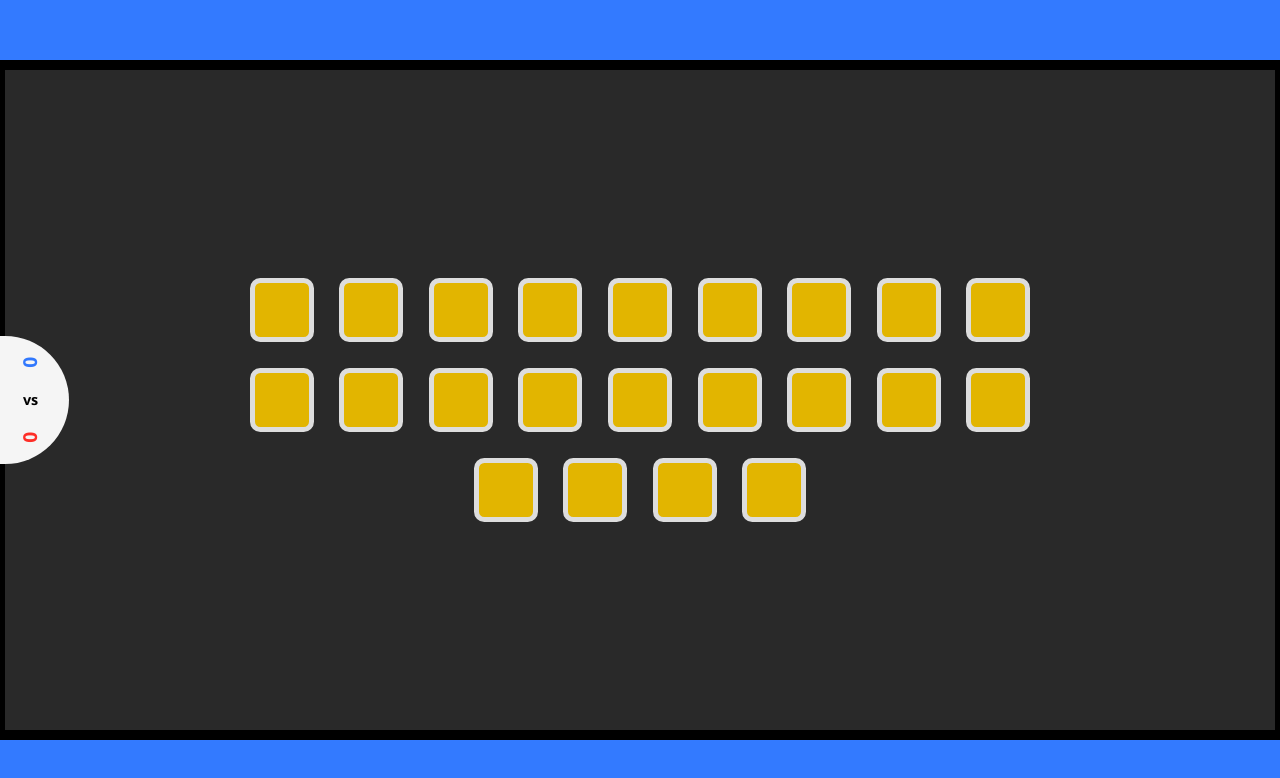
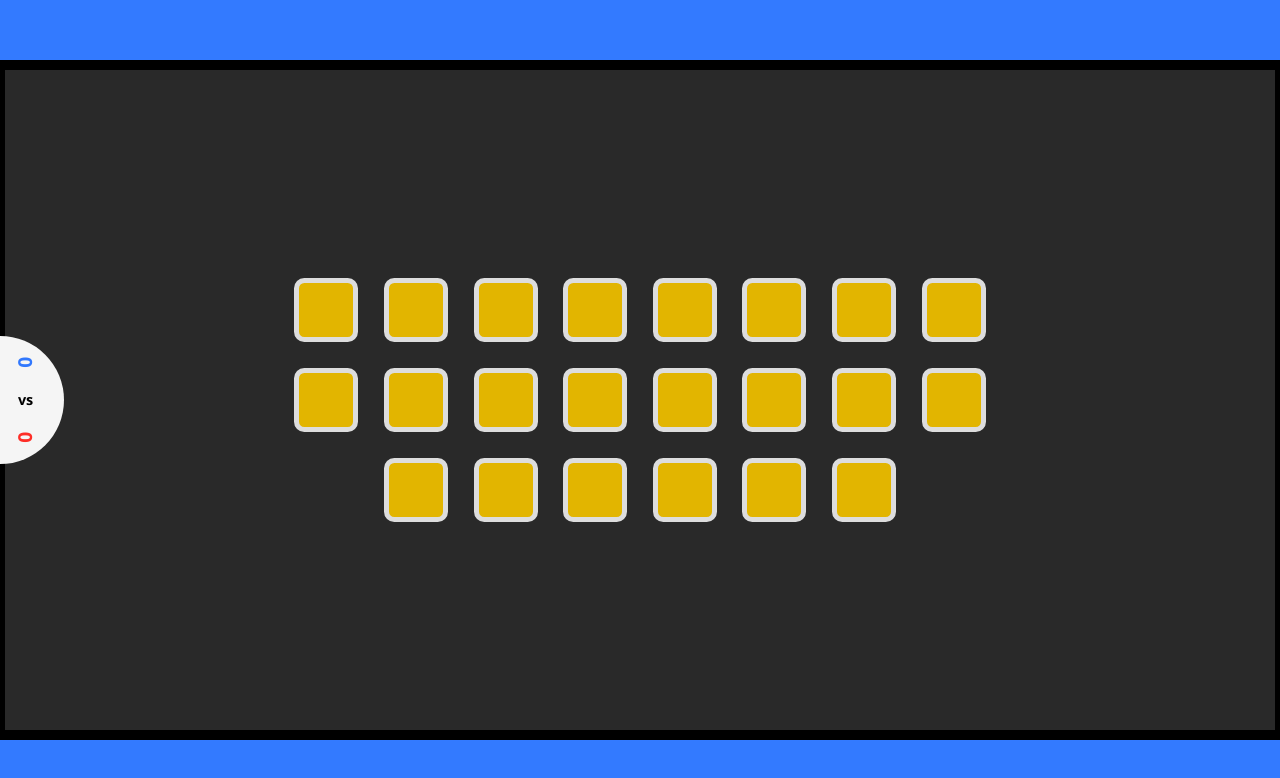
Before and after one commit to Arman75462/Memory-Duel, a React (Vite) app: page / in a window 1280 px wide. Shown: the top 778 px of the page. Built offline with nearby package versions, Linux system fonts and the light colour scheme.

Commit message:
Complete main logic for card flipping feature: - Moved arrayOfImageCardsData into its own file to streamline data management and enhance modularity. - Transferred the main game logic to the TableOfCards component to centralize gameplay functionality and improve component structure.

```diff
--- a/src/App.jsx
+++ b/src/App.jsx
@@ -1,10 +1,15 @@
 import "./App.css";
-import "./components/TableOfCards.jsx";
+import { useState } from "react";
 import TableOfCards from "./components/TableOfCards.jsx";
+import ScoreBoard from "./components/ScoreBoard.jsx";
 
 function App() {
+  const [bluePlayerScore, setBluePlayerScore] = useState(0);
+  const [redPlayerScore, setRedPlayerScore] = useState(0);
+
   return (
     <div className="App">
+      <ScoreBoard />
       <TableOfCards />
     </div>
   );
--- /dev/null
+++ b/src/assets/arrayOfImageCardsData.js
@@ -0,0 +1,170 @@
+import clockImage from "./card-images/clockImage.webp";
+import dumbbellImage from "./card-images/dumbbellImage.webp";
+import fishImage from "./card-images/fishImage.webp";
+import flowerImage from "./card-images/flowerImage.webp";
+import footballImage from "./card-images/footballImage.webp";
+import ghostImage from "./card-images/ghostImage.webp";
+import ladybugImage from "./card-images/ladybugImage.webp";
+import melonImage from "./card-images/melonImage.webp";
+import ratImage from "./card-images/ratImage.webp";
+import sunImage from "./card-images/sunImage.webp";
+import swordImage from "./card-images/swordImage.webp";
+
+const arrayOfImageCardsData = [
+  {
+    id: 1,
+    cardImageSrc: clockImage,
+    cardImageAlt: "Clock-1",
+    ImageCardBack_BackgroundColor: "#fa8072",
+    matchId: "Clock",
+  },
+  {
+    id: 2,
+    cardImageSrc: dumbbellImage,
+    cardImageAlt: "Dumbbell-1",
+    ImageCardBack_BackgroundColor: "#e14adc",
+    matchId: "Dumbbell",
+  },
+  {
+    id: 3,
+    cardImageSrc: fishImage,
+    cardImageAlt: "Fish-1",
+    ImageCardBack_BackgroundColor: "#40e0d0",
+    matchId: "Fish",
+  },
+  {
+    id: 4,
+    cardImageSrc: flowerImage,
+    cardImageAlt: "Flower-1",
+    ImageCardBack_BackgroundColor: "#4169e1",
+    matchId: "Flower",
+  },
+  {
+    id: 5,
+    cardImageSrc: footballImage,
+    cardImageAlt: "Football-1",
+    ImageCardBack_BackgroundColor: "#38d038",
+    matchId: "Football",
+  },
+  {
+    id: 6,
+    cardImageSrc: ghostImage,
+    cardImageAlt: "Ghost-1",
+    ImageCardBack_BackgroundColor: "#8b008b",
+    matchId: "Ghost",
+  },
+  {
+    id: 7,
+    cardImageSrc: ladybugImage,
+    cardImageAlt: "Ladybug-1",
+    ImageCardBack_BackgroundColor: "#ffff00",
+    matchId: "Ladybug",
+  },
+  {
+    id: 8,
+    cardImageSrc: melonImage,
+    cardImageAlt: "Melon-1",
+    ImageCardBack_BackgroundColor: "#3e3e7b",
+    matchId: "Melon",
+  },
+  {
+    id: 9,
+    cardImageSrc: ratImage,
+    cardImageAlt: "Rat-1",
+    ImageCardBack_BackgroundColor: "#9f1237",
+    matchId: "Rat",
+  },
+  {
+    id: 10,
+    cardImageSrc: sunImage,
+    cardImageAlt: "Sun-1",
+    ImageCardBack_BackgroundColor: "#007FFF",
+    matchId: "Sun",
+  },
+  {
+    id: 11,
+    cardImageSrc: swordImage,
+    cardImageAlt: "Sword-1",
+    ImageCardBack_BackgroundColor: "#92430a",
+    matchId: "Sword",
+  },
+  {
+    id: 12,
+    cardImageSrc: clockImage,
+    cardImageAlt: "Clock-2",
+    ImageCardBack_BackgroundColor: "#fa8072",
+    matchId: "Clock",
+  },
+  {
+    id: 13,
+    cardImageSrc: dumbbellImage,
+    cardImageAlt: "Dumbbell-2",
+    ImageCardBack_BackgroundColor: "#e14adc",
+    matchId: "Dumbbell",
+  },
+  {
+    id: 14,
+    cardImageSrc: fishImage,
+    cardImageAlt: "Fish-2",
+    ImageCardBack_BackgroundColor: "#40e0d0",
+    matchId: "Fish",
+  },
+  {
+    id: 15,
+    cardImageSrc: flowerImage,
+    cardImageAlt: "Flower-2",
+    ImageCardBack_BackgroundColor: "#4169e1",
+    matchId: "Flower",
+  },
+  {
+    id: 16,
+    cardImageSrc: footballImage,
+    cardImageAlt: "Football-2",
+    ImageCardBack_BackgroundColor: "#38d038",
+    matchId: "Football",
+  },
+  {
+    id: 17,
+    cardImageSrc: ghostImage,
+    cardImageAlt: "Ghost-2",
+    ImageCardBack_BackgroundColor: "#8b008b",
+    matchId: "Ghost",
+  },
+  {
+    id: 18,
+    cardImageSrc: ladybugImage,
+    cardImageAlt: "Ladybug-2",
+    ImageCardBack_BackgroundColor: "#ffff00",
+    matchId: "Ladybug",
+  },
+  {
+    id: 19,
+    cardImageSrc: melonImage,
+    cardImageAlt: "Melon-2",
+    ImageCardBack_BackgroundColor: "#3e3e7b",
+    matchId: "Melon",
+  },
+  {
+    id: 20,
+    cardImageSrc: ratImage,
+    cardImageAlt: "Rat-2",
+    ImageCardBack_BackgroundColor: "#9f1237",
+    matchId: "Rat",
+  },
+  {
+    id: 21,
+    cardImageSrc: sunImage,
+    cardImageAlt: "Sun-2",
+    ImageCardBack_BackgroundColor: "#007FFF",
+    matchId: "Sun",
+  },
+  {
+    id: 22,
+    cardImageSrc: swordImage,
+    cardImageAlt: "Sword-2",
+    ImageCardBack_BackgroundColor: "#92430a",
+    matchId: "Sword",
+  },
+];
+
+export default arrayOfImageCardsData;
--- a/src/assets/global.css
+++ b/src/assets/global.css
@@ -108,3 +108,13 @@ GENERAL STYLES================
 /*============================
 ANIMATIONS====================
 ==============================*/
+@keyframes disappearSmoothly {
+  from {
+    opacity: 1;
+    visibility: visible;
+  }
+  to {
+    opacity: 0;
+    visibility: hidden;
+  }
+}
--- a/src/components/ImageCard.jsx
+++ b/src/components/ImageCard.jsx
@@ -5,20 +5,13 @@ function ImageCard({
   cardImageSrc,
   cardImageAlt,
   ImageCardBack_BackgroundColor,
+  onClick,
 }) {
-  function flipCard() {
-    const cardToFlip = document.getElementById(id);
-    cardToFlip.style.transform = "rotateY(180deg)";
-
-    // Wait before flipping back the cardToFlip
-    setTimeout(() => {
-      cardToFlip.style.transform = "rotateY(0deg)";
-    }, 1500);
-  }
-
   return (
-    <div className="ImageCard" id={id} onClick={flipCard}>
-      <div className="ImageCard__front"></div>
+    <div className="ImageCard" id={id} onClick={onClick}>
+      <div className="ImageCard__front" id={id}>
+        {/* The 'id' is also assigned to ImageCard__front to ensure that the flipping action is triggered from anywhere on the card, not just the borders. Without passing the id to ImageCard__front, clicking on the center part of the card, which corresponds to ImageCard__front, wouldn't activate the flip. */}
+      </div>
       <div
         className="ImageCard__back"
         style={{ backgroundColor: ImageCardBack_BackgroundColor }}
--- a/src/components/TableOfCards.jsx
+++ b/src/components/TableOfCards.jsx
@@ -1,158 +1,102 @@
 import "./styles/TableOfCards.css";
+import { useState, useEffect } from "react";
+import arrayOfImageCardsData from "../assets/arrayOfImageCardsData.js";
 import ImageCard from "./ImageCard.jsx";
-import ScoreBoard from "./ScoreBoard.jsx";
-import clockImage from "../assets/card-images/clockImage.webp";
-import dumbbellImage from "../assets/card-images/dumbbellImage.webp";
-import fishImage from "../assets/card-images/fishImage.webp";
-import flowerImage from "../assets/card-images/flowerImage.webp";
-import footballImage from "../assets/card-images/footballImage.webp";
-import ghostImage from "../assets/card-images/ghostImage.webp";
-import ladybugImage from "../assets/card-images/ladybugImage.webp";
-import melonImage from "../assets/card-images/melonImage.webp";
-import ratImage from "../assets/card-images/ratImage.webp";
-import sunImage from "../assets/card-images/sunImage.webp";
-import swordImage from "../assets/card-images/swordImage.webp";
 
 function TableOfCards() {
-  const arrayOfImageCardsData = [
-    {
-      id: 1,
-      cardImageSrc: clockImage,
-      cardImageAlt: "Clock-1",
-      ImageCardBack_BackgroundColor: "#fa8072",
-      /* cardImagePairId: "Clock-1", */
-    },
-    {
-      id: 2,
-      cardImageSrc: dumbbellImage,
-      cardImageAlt: "Dumbbell-1",
-      ImageCardBack_BackgroundColor: "#e14adc",
-    },
-    {
-      id: 3,
-      cardImageSrc: fishImage,
-      cardImageAlt: "Fish-1",
-      ImageCardBack_BackgroundColor: "#40e0d0",
-    },
-    {
-      id: 4,
-      cardImageSrc: flowerImage,
-      cardImageAlt: "Flower-1",
-      ImageCardBack_BackgroundColor: "#4169e1",
-    },
-    {
-      id: 5,
-      cardImageSrc: footballImage,
-      cardImageAlt: "Football-1",
-      ImageCardBack_BackgroundColor: "#38d038",
-    },
-    {
-      id: 6,
-      cardImageSrc: ghostImage,
-      cardImageAlt: "Ghost-1",
-      ImageCardBack_BackgroundColor: "#8b008b",
-    },
-    {
-      id: 7,
-      cardImageSrc: ladybugImage,
-      cardImageAlt: "Ladybug-1",
-      ImageCardBack_BackgroundColor: "#ffff00",
-    },
-    {
-      id: 8,
-      cardImageSrc: melonImage,
-      cardImageAlt: "Melon-1",
-      ImageCardBack_BackgroundColor: "#3e3e7b",
-    },
-    {
-      id: 9,
-      cardImageSrc: ratImage,
-      cardImageAlt: "Rat-1",
-      ImageCardBack_BackgroundColor: "#9f1237",
-    },
-    {
-      id: 10,
-      cardImageSrc: sunImage,
-      cardImageAlt: "Sun-1",
-      ImageCardBack_BackgroundColor: "#007FFF",
-    },
-    {
-      id: 11,
-      cardImageSrc: swordImage,
-      cardImageAlt: "Sword-1",
-      ImageCardBack_BackgroundColor: "#92430a",
-    },
-    {
-      id: 12,
-      cardImageSrc: clockImage,
-      cardImageAlt: "Clock-2",
-      ImageCardBack_BackgroundColor: "#fa8072",
-    },
-    {
-      id: 13,
-      cardImageSrc: dumbbellImage,
-      cardImageAlt: "Dumbbell-2",
-      ImageCardBack_BackgroundColor: "#e14adc",
-    },
-    {
-      id: 14,
-      cardImageSrc: fishImage,
-      cardImageAlt: "Fish-2",
-      ImageCardBack_BackgroundColor: "#40e0d0",
-    },
-    {
-      id: 15,
-      cardImageSrc: flowerImage,
-      cardImageAlt: "Flower-2",
-      ImageCardBack_BackgroundColor: "#4169e1",
-    },
-    {
-      id: 16,
-      cardImageSrc: footballImage,
-      cardImageAlt: "Football-2",
-      ImageCardBack_BackgroundColor: "#38d038",
-    },
-    {
-      id: 17,
-      cardImageSrc: ghostImage,
-      cardImageAlt: "Ghost-2",
-      ImageCardBack_BackgroundColor: "#8b008b",
-    },
-    {
-      id: 18,
-      cardImageSrc: ladybugImage,
-      cardImageAlt: "Ladybug-2",
-      ImageCardBack_BackgroundColor: "#ffff00",
-    },
-    {
-      id: 19,
-      cardImageSrc: melonImage,
-      cardImageAlt: "Melon-2",
-      ImageCardBack_BackgroundColor: "#3e3e7b",
-    },
-    {
-      id: 20,
-      cardImageSrc: ratImage,
-      cardImageAlt: "Rat-2",
-      ImageCardBack_BackgroundColor: "#9f1237",
-    },
-    {
-      id: 21,
-      cardImageSrc: sunImage,
-      cardImageAlt: "Sun-2",
-      ImageCardBack_BackgroundColor: "#007FFF",
-    },
-    {
-      id: 22,
-      cardImageSrc: swordImage,
-      cardImageAlt: "Sword-2",
-      ImageCardBack_BackgroundColor: "#92430a",
-    },
-  ];
+  const [isFirstCardSelected, setIsFirstCardSelected] = useState(true);
+  const [clickedCard1Id, setClickedCard1Id] = useState(null);
+  const [clickedCard2Id, setClickedCard2Id] = useState(null);
+  // Don't remove these default values, or else the compareImageCards function will directly run (because these two states below would have the same values)
+  const [clickedCard1MatchId, setClickedCard1MatchId] = useState("MatchId 1");
+  const [clickedCard2MatchId, setClickedCard2MatchId] = useState("MatchId 2");
+
+  // Run compareImageCards() each time a card has been clicked
+  useEffect(() => {
+    compareImageCards();
+  }, [isFirstCardSelected]); // Dependencies on both card IDs
+
+  function compareImageCards() {
+    // Execute if the cards' matchIds (clickedCard1MatchId and clickedCard2MatchId) are the same
+    if (clickedCard1MatchId === clickedCard2MatchId) {
+      // Increase the points of whoevers turn it was
+
+      // Make the cards disappear
+      makeCardDisappear(clickedCard1Id);
+      makeCardDisappear(clickedCard2Id);
+
+      resetCardsIdAndMatchId();
+
+      // Execute if the cards have non-null IDs and their matchIds aren't the same
+    } else if (
+      clickedCard1MatchId !== clickedCard2MatchId &&
+      clickedCard1Id &&
+      clickedCard2Id
+    ) {
+      resetCardsIdAndMatchId();
+
+      // Flip back the cards when the cards' matchIds (clickedCard1MatchId and clickedCard2MatchId) aren't the same
+      flipCardBack(clickedCard1Id);
+      flipCardBack(clickedCard2Id);
+    }
+  }
+
+  function storeTheIdOfClickedCards(event) {
+    // Gets the id of the clicked card
+    const clickedCardId = arrayOfImageCardsData[event.target.id - 1].id;
+
+    // Gets the matchId of the clicked card
+    const clickedCardMatchId =
+      arrayOfImageCardsData[event.target.id - 1].matchId;
+
+    // Determine if this is the turn to select the first card. If true, store the ID of the clicked card as the first selected card; otherwise, store it as the second selected card.
+    if (isFirstCardSelected) {
+      setClickedCard1MatchId(clickedCardMatchId);
+      setClickedCard1Id(clickedCardId);
+    } else {
+      setClickedCard2MatchId(clickedCardMatchId);
+      setClickedCard2Id(clickedCardId);
+    }
+
+    flipCard(clickedCardId); // Initiate the card flip to reveal the back image whenever a card is clicked
+
+    setIsFirstCardSelected(!isFirstCardSelected); // Toggle the turn for next card
+  }
+
+  // Flip the card to show its back image
+  function flipCard(id) {
+    const cardToFlip = document.getElementById(id);
+    cardToFlip.style.transform = "rotateY(180deg)";
+  }
+
+  // Flip the card to hide its back image
+  function flipCardBack(id) {
+    // Wait 1.5 second before making card flip back
+    setTimeout(() => {
+      const cardToFlip = document.getElementById(id);
+      cardToFlip.style.transform = "rotateY(0deg)";
+    }, 1500);
+  }
+
+  // Make the card disappear
+  function makeCardDisappear(id) {
+    // Wait 1 second before making card disappear
+    setTimeout(() => {
+      const cardToDisappear = document.getElementById(id);
+      cardToDisappear.style.animation = "disappearSmoothly 1.25s forwards";
+    }, 1000);
+  }
+
+  // Reset the id and matchId of clickedCard1 and clickedCard2
+  function resetCardsIdAndMatchId() {
+    setClickedCard1MatchId("MatchId 1");
+    setClickedCard2MatchId("MatchId 2");
+    setClickedCard1Id(null);
+    setClickedCard2Id(null);
+  }
 
   return (
     <div className="TableOfCards">
-      <ScoreBoard />
       <div className="TableOfCards__ImageCards-container">
         {arrayOfImageCardsData.map((cardObjectData) => (
           <ImageCard
@@ -163,6 +107,7 @@ function TableOfCards() {
             ImageCardBack_BackgroundColor={
               cardObjectData.ImageCardBack_BackgroundColor
             }
+            onClick={storeTheIdOfClickedCards}
           />
         ))}
       </div>
--- a/src/components/styles/ImageCard.css
+++ b/src/components/styles/ImageCard.css
@@ -8,7 +8,7 @@
   border-radius: max(0.5em, 0.8vw);
   cursor: pointer;
   transform-style: preserve-3d; /* Make the flipping animation work */
-  transition: transform 0.6s;
+  transition: transform 0.6s; /* Transition for a smoother flipping animation */
 }
 
 .ImageCard__front,
@@ -16,6 +16,7 @@
   position: absolute;
   width: 100%;
   height: 100%;
+
   backface-visibility: hidden;
 }
 
@@ -24,10 +25,11 @@
 }
 
 .ImageCard__back {
-  transform: rotateY(180deg);
   display: flex;
   justify-content: center;
   align-items: center;
+
+  transform: rotateY(180deg);
 }
 
 .ImageCard__back-image {
--- a/src/components/styles/TableOfCards.css
+++ b/src/components/styles/TableOfCards.css
@@ -14,10 +14,10 @@
 }
 
 .TableOfCards__ImageCards-container {
-  max-width: 900px;
+  width: 90%;
+  max-width: 700px;
   display: flex;
   justify-content: center;
   flex-wrap: wrap;
   gap: max(15px, 2vw);
-  padding: 1em;
 }
```
